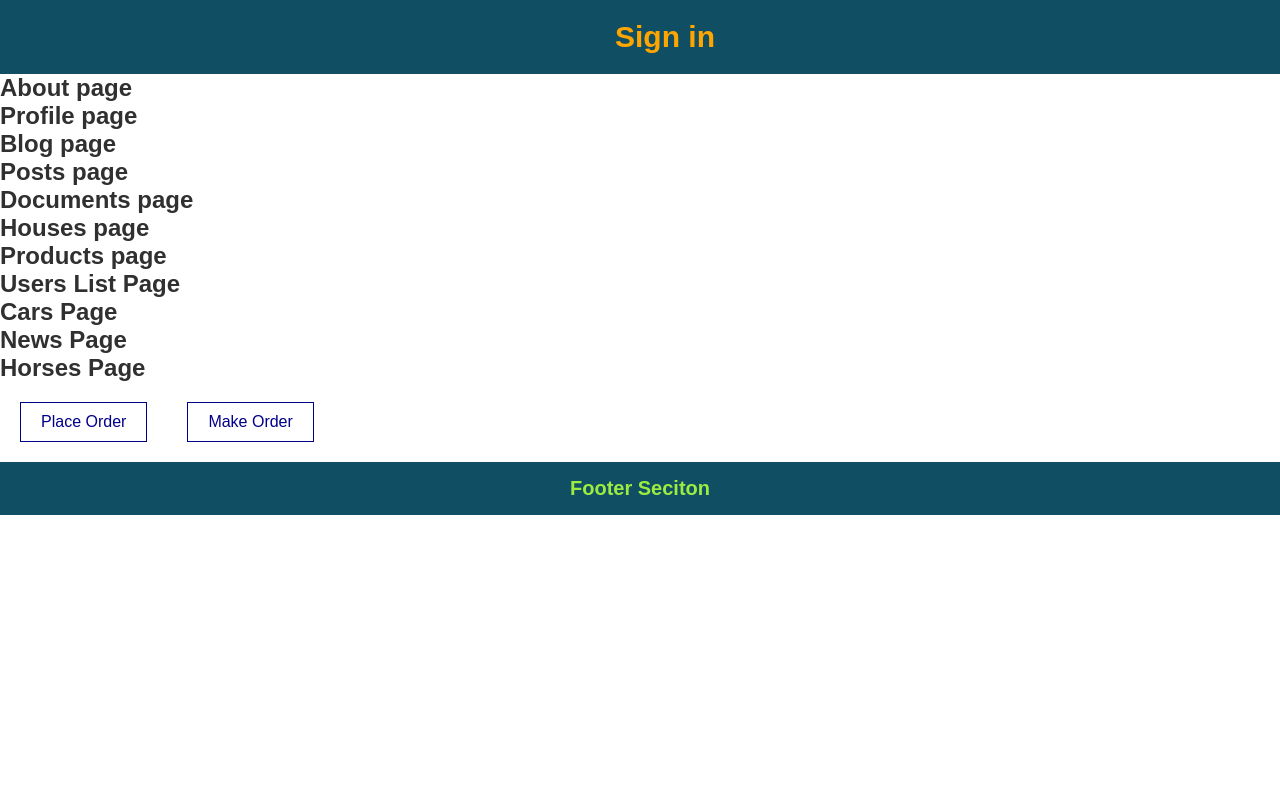
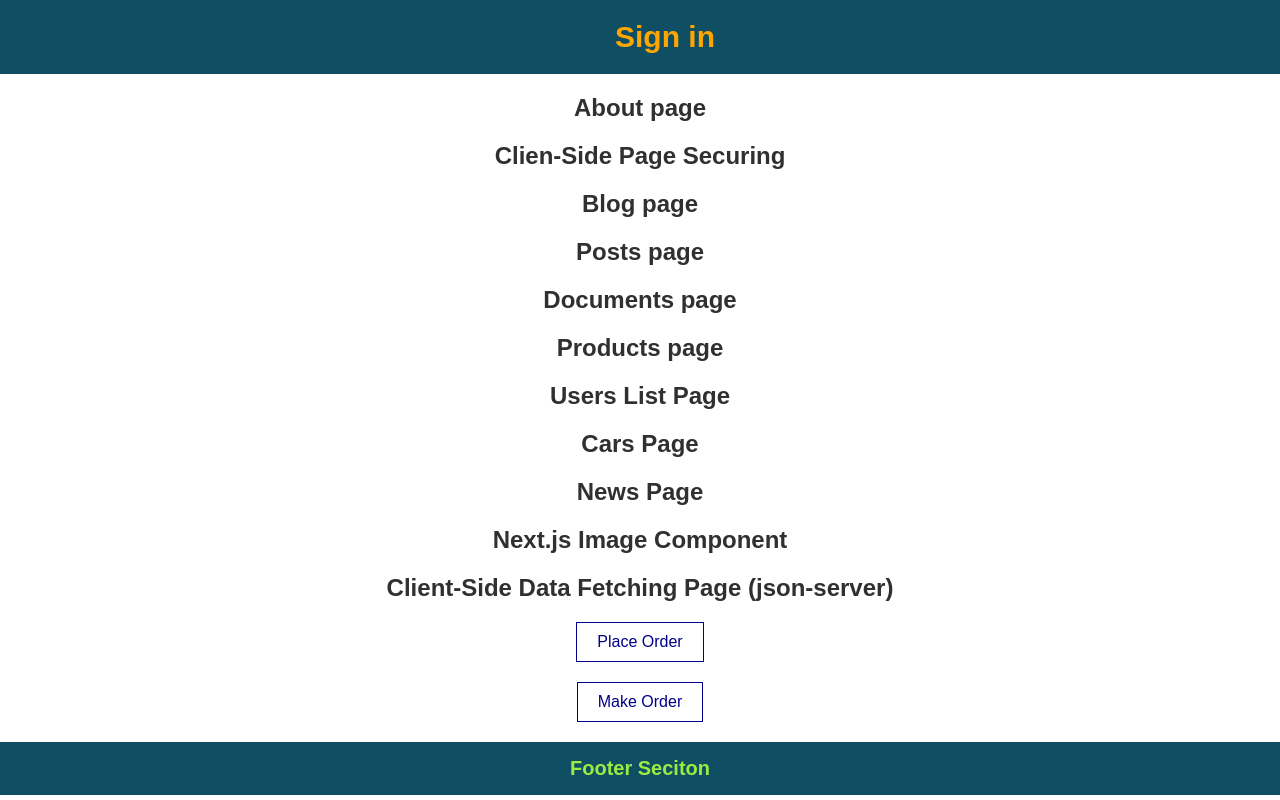
Before and after one commit to Ismoil00/NextJS__Tutorial-01, a Next.js app: page / in a window 1280 px wide. Built offline with nearby package versions, Linux system fonts and the light colour scheme; no server answers.

Commit message:
another commit

```diff
--- a/components/header.tsx
+++ b/components/header.tsx
@@ -2,7 +2,8 @@ import { signIn, signOut, useSession } from "next-auth/react";
 import Link from "next/link";
 
 export default function Header() {
-  const { data: session } = useSession();
+  const { data: session, status } = useSession();
+  // console.log(session, status);
 
   return (
     <h1 className="headerSec">
--- a/src/pages/index.tsx
+++ b/src/pages/index.tsx
@@ -10,7 +10,14 @@ function Home() {
     color: "darkblue",
     border: "1px solid darkblue",
     outline: "none",
-    margin: "20px"
+  }
+  const navStyle = {
+    display: "flex",
+    flexFlow: "column nowrap",
+    justifyContent: "flex-start",
+    alignItems: "center",
+    gap: "20px",
+    padding: "20px 0",
   }
 
   const router = useRouter();
@@ -21,12 +28,12 @@ function Home() {
   }
 
   return (
-    <nav>
+    <nav style={navStyle}>
       <Link href="/about">
         <h1>About page</h1>
       </Link>
       <Link href="/profile">
-        <h1>Profile page</h1>
+        <h1>Clien-Side Page Securing</h1>
       </Link>
       <Link href="/blog">
         <h1>Blog page</h1>
@@ -36,9 +43,6 @@ function Home() {
       </Link>
       <Link href="/docs">
         <h1>Documents page</h1>
-      </Link>
-      <Link href="/houses">
-        <h1>Houses page</h1>
       </Link>
       <Link href="/products">
         <h1>Products page</h1>
@@ -53,7 +57,10 @@ function Home() {
         <h1>News Page</h1>
       </Link>
       <Link href="/horses">
-        <h1>Horses Page</h1>
+        <h1>Next.js Image Component</h1>
+      </Link>
+      <Link href="/dashboard">
+        <h1>Client-Side Data Fetching Page (json-server)</h1>
       </Link>
       <Link href="/products">
         <button style={style}>Place Order</button>
```
Also changed, not shown: components/test.tsx (deleted, +0 -8 lines), src/pages/blog/index.tsx (+8 -4 lines), src/pages/profile.tsx (+24 -4 lines).
